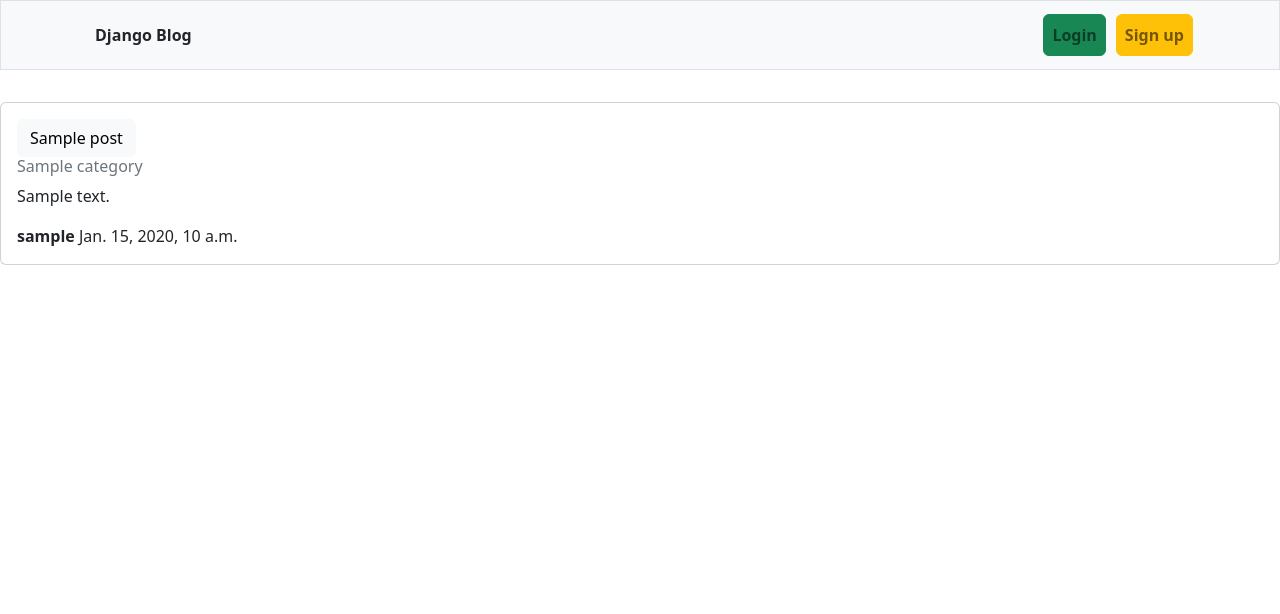
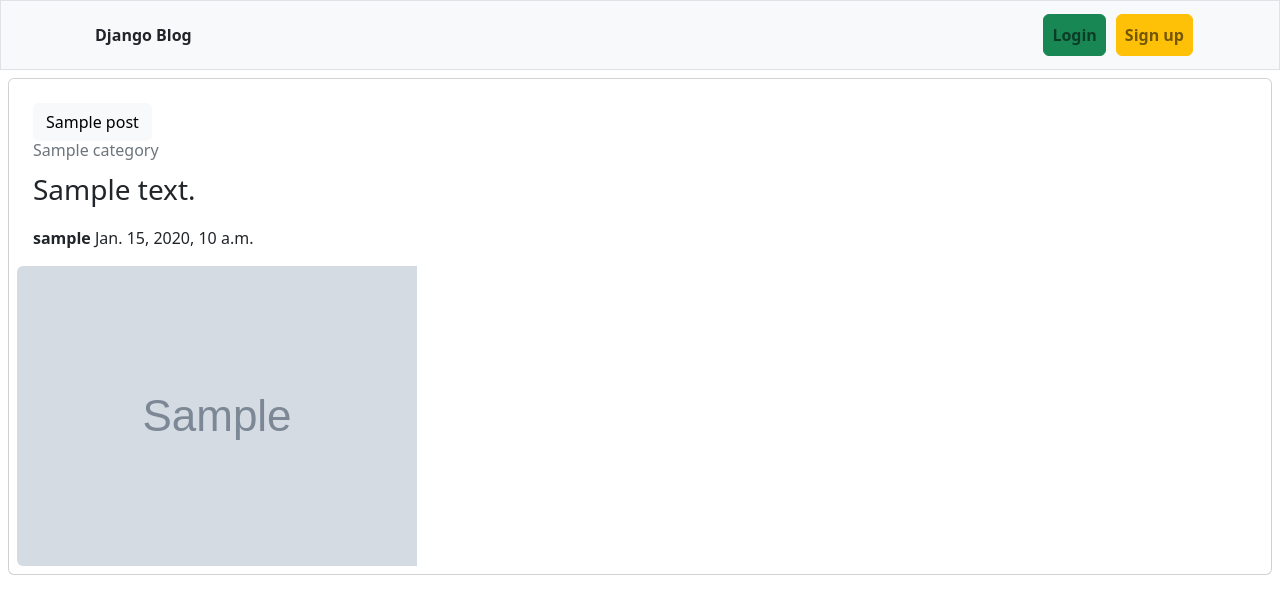
Before and after one commit to hosamhamdy258/blog-django, a Django app: page /categories/1/ in a window 1280 px wide. Shown: the top 614 px of the page. Run offline with Django 4.2, Linux system fonts and the light colour scheme; tables that the repository leaves empty hold one stand-in row (values such as "Sample post"); grey boxes marked "Sample" are stand-in pictures; some libraries are stand-ins or nearby versions.

Commit message:
newpost/newcategory.html style

```diff
--- a/templates/categories/new_category.html
+++ b/templates/categories/new_category.html
@@ -5,7 +5,7 @@
 
 
 {% block main %}
-<form method="post" class="container">
+<form method="post" class="container border rounded p-3">
     {% csrf_token %}
     <div class="form-group mb-3">
       <label for="id_subject" class="mb-2">Name</label>
--- a/templates/categories/new_post.html
+++ b/templates/categories/new_post.html
@@ -5,7 +5,7 @@
 {% block title %}New Post{% endblock %}
 
 {% block main %}
-<form method="post" class="container" enctype="multipart/form-data" novalidate>
+  <form method="post" class="container border rounded p-3" enctype="multipart/form-data" novalidate>
     {% csrf_token %}
     {% include 'categories/includes/form.html' %}
           <div class="d-grid gap-2 col-6 mx-auto">
--- a/templates/categories/posts.html
+++ b/templates/categories/posts.html
@@ -19,19 +19,25 @@
 
       {% endif %}
     </div>
-<br>
 <!--the post contents-->
-<div class="card">
-    {% for post in category.posts.all %}
-
-      <div class="card-body">
+{% for post in category.posts.all %}
+<div class="card p-2 m-2">
+<div class="row g-0">
+    <div class="col-md-6">
+        <div class="card-body">
           <a href="{% url 'post' category_id=category.pk post_id=post.pk %}" class="btn btn-light mb-1" >{{post.title}}</a>
           <h6 class="card-subtitle mb-2 text-muted">{{post.category}}</h6>
-          <p class="card-text">{{post.content}}</p>
+          <p class="card-text fs-3">{{post.content}}</p>
           <p class="card-text"><strong>{{post.created_by.username}}</strong> {{post.created_dt}}</p>
-      </div>
+       </div>
     </div>
-  {% endfor %}
+  </div>
+  <div class="col-md-6">
+     <img src="/media/{{post.image}}" class="img-fluid rounded-start" alt="" />
+  </div>
+
+
 </div>
+{% endfor %}
 
 {% endblock main %}
```
